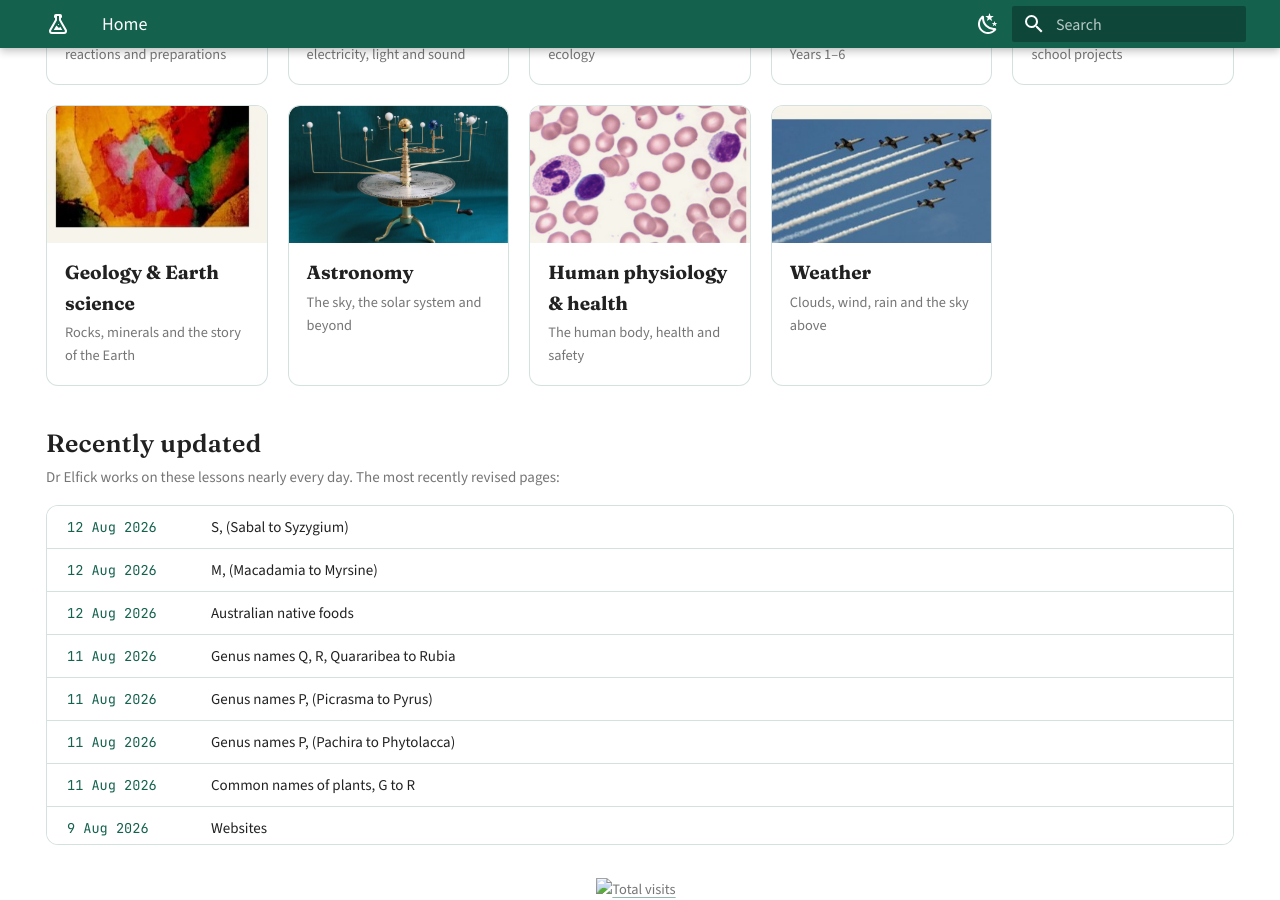
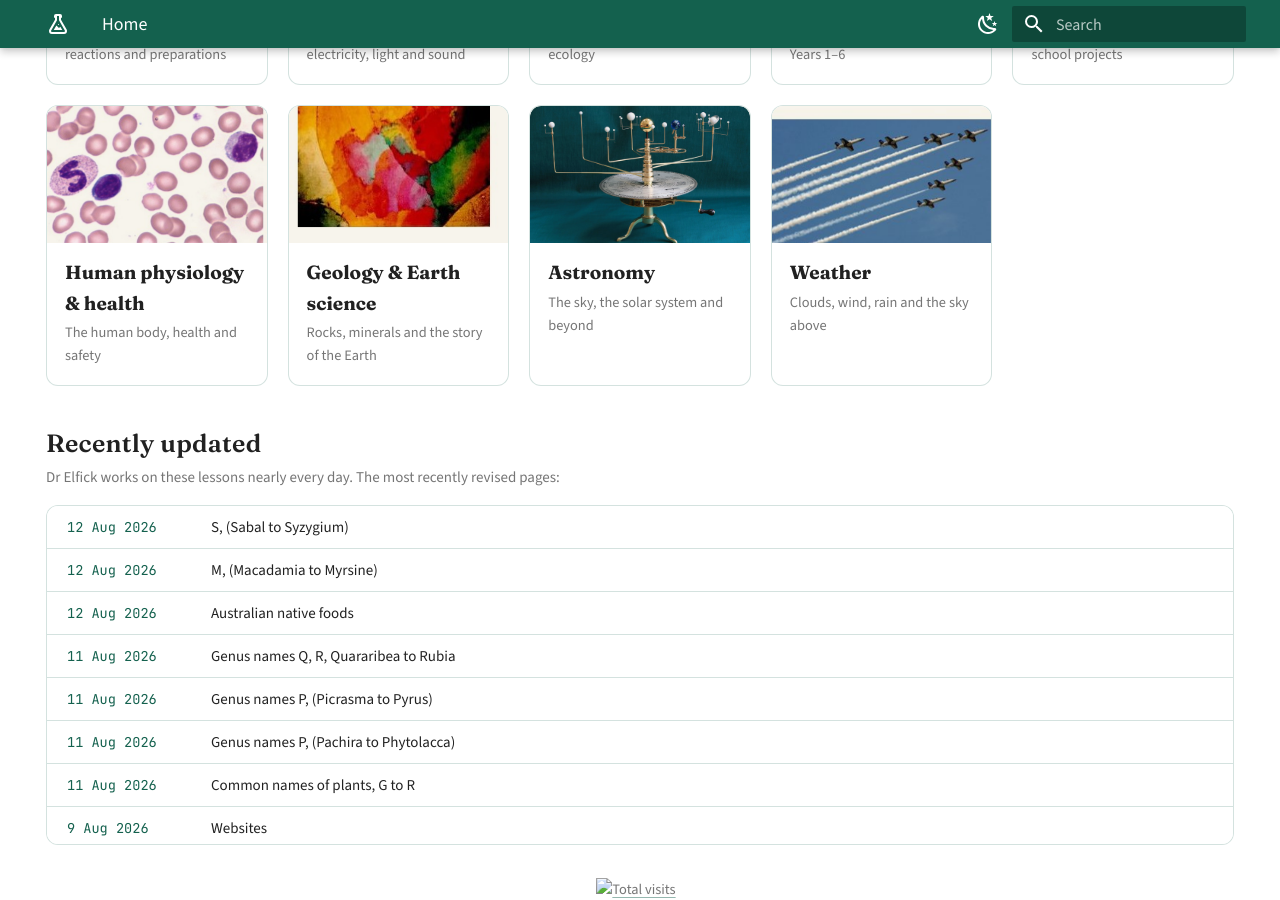
Before and after one commit to johnelfick/school-science-lessons-web, an MkDocs documentation site: the page built from docs/index.md, in a window 1280 px wide and 900 px high, scrolled down 717 px. Built offline with MkDocs 1.6.1 and Material for MkDocs 9.7.7, drawn with Linux system fonts in a browser that asks for light colours.

Commit message:
Home cards: Human physiology before the Earth-and-sky group
Co-Authored-By: Claude Fable 5 <noreply@anthropic.com>

```diff
--- a/docs/index.md
+++ b/docs/index.md
@@ -39,6 +39,10 @@ Dr&nbsp;John&nbsp;Elfick, School of Education, University of Queensland.</p>
     <div class="ssl-card-img"><img src="assets/cards/agriculture-john.jpg" alt="" style="object-position: 50% 60%"></div>
     <div class="ssl-card-body"><b>Agriculture</b><span>Food gardens, crops and school projects</span></div>
   </a>
+  <a class="ssl-card" href="biology/UNBiology2/">
+    <div class="ssl-card-img"><img src="assets/cards/physiology-john.jpg" alt="" style="object-position: 50% 70%"></div>
+    <div class="ssl-card-body"><b>Human physiology &amp; health</b><span>The human body, health and safety</span></div>
+  </a>
   <a class="ssl-card" href="physics/UNPh35/">
     <div class="ssl-card-img"><img src="assets/cards/geology-john.jpg" alt="" style="object-position: 50% 75%"></div>
     <div class="ssl-card-body"><b>Geology &amp; Earth science</b><span>Rocks, minerals and the story of the Earth</span></div>
@@ -46,10 +50,6 @@ Dr&nbsp;John&nbsp;Elfick, School of Education, University of Queensland.</p>
   <a class="ssl-card" href="physics/UNPh36/">
     <div class="ssl-card-img"><img src="assets/cards/astronomy-john.jpg" alt=""></div>
     <div class="ssl-card-body"><b>Astronomy</b><span>The sky, the solar system and beyond</span></div>
-  </a>
-  <a class="ssl-card" href="biology/UNBiology2/">
-    <div class="ssl-card-img"><img src="assets/cards/physiology-john.jpg" alt="" style="object-position: 50% 70%"></div>
-    <div class="ssl-card-body"><b>Human physiology &amp; health</b><span>The human body, health and safety</span></div>
   </a>
   <a class="ssl-card" href="physics/UNPh37/">
     <div class="ssl-card-img"><img src="assets/cards/weather-john.jpg" alt="" style="object-position: 50% 80%"></div>
```
